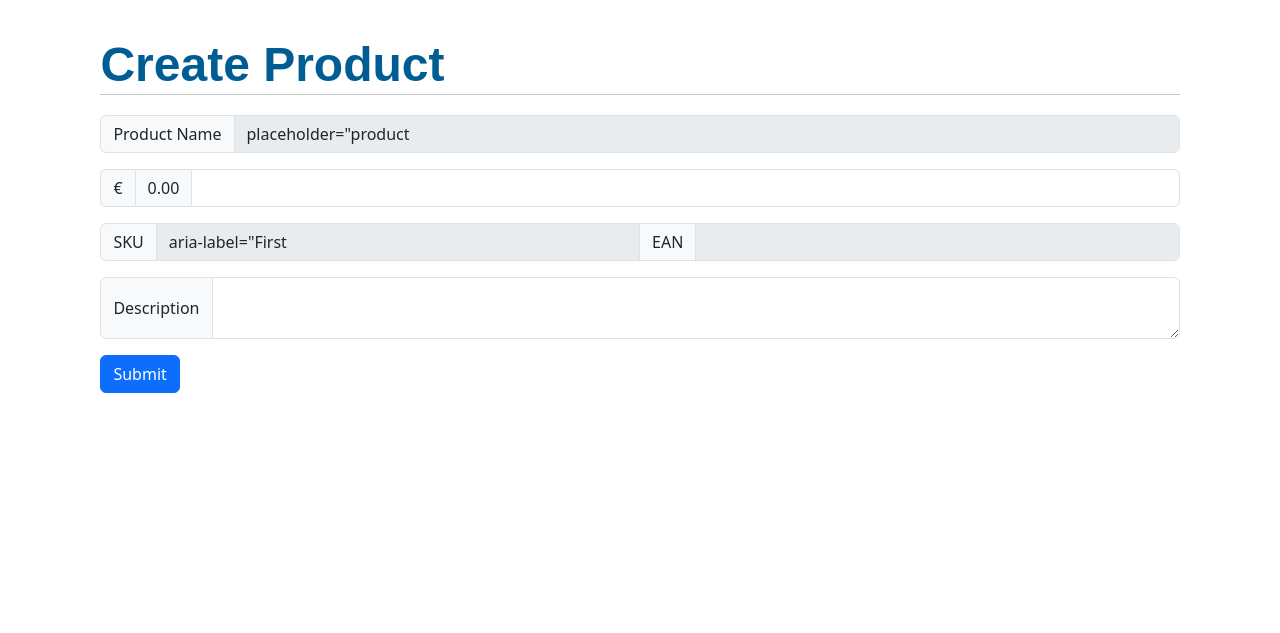
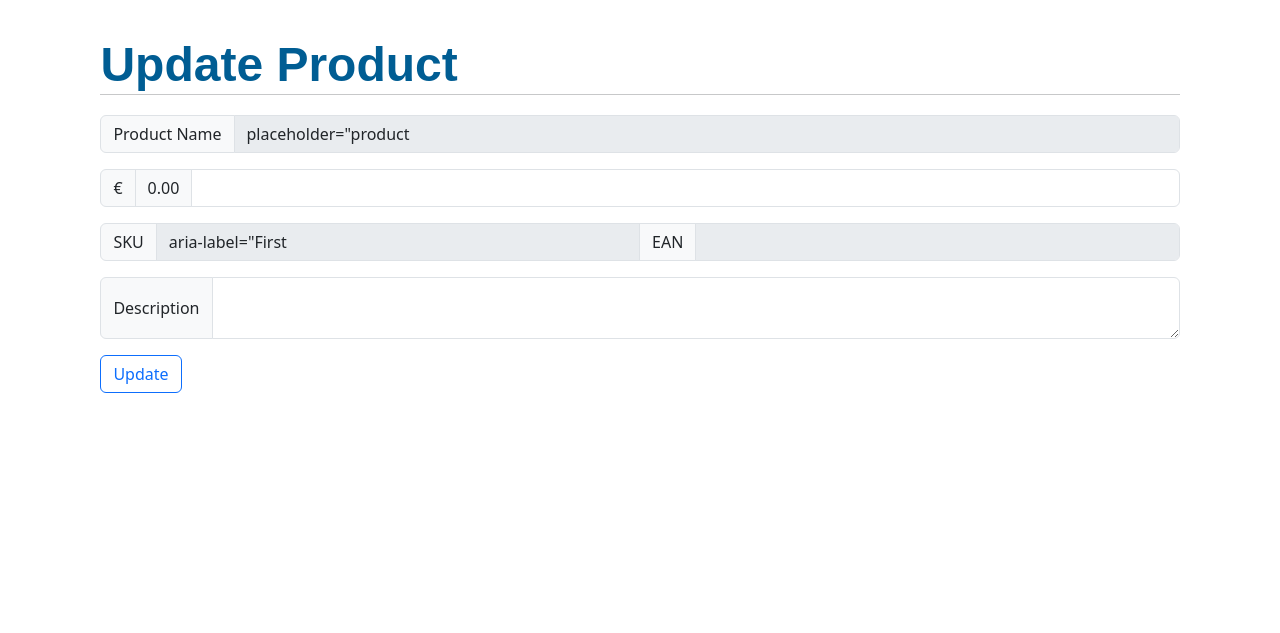
Before and after one commit to joaolscosta/BD-Project, a Flask app: template entrega3/workspace/app/templates/products/update_product.html in a window 1280 px wide. Shown: the part 40-673 px from the top of the page. Run offline with Flask 3, Linux system fonts and the light colour scheme; the template is opened without the code that fills it, so the values that code supplies are empty; some libraries are stand-ins or nearby versions.

Commit message:
Finished app

```diff
--- a/entrega3/workspace/app/app.py
+++ b/entrega3/workspace/app/app.py
@@ -453,7 +453,7 @@
     elif len(description) > 200:
         return render_template("products/create_product.html", error="Description must be less than 200 characters.")
 
-    elif re.search("^(([0-9]){1,13}$", ean) is None:
+    elif re.search("^([0-9]){1,13}$", ean) is None:
         return render_template("products/create_product.html", error="EAN must be 13 digits.")
 
     with pool.connection() as conn:
@@ -720,21 +720,8 @@
 
 @app.route("/supplier/new", methods=("GET", "POST"))
 def create_supplier():
-    if request.method == "GET":
-        with pool.connection() as conn:
-            with conn.cursor(row_factory=namedtuple_row) as cur:
-                    products = cur.execute(
-                        """
-                        SELECT name, SKU from product;
-                        """,
-                        {},
-                    ).fetchall()
-                    log.debug(f"Found {cur.rowcount} rows.")
-
-        return render_template("supplier/create_supplier.html", products=products, error=False)
-
-    else:
-
+    error = False
+    if request.method == "POST":
         name = request.form["name"]
         tin = request.form["tin"]
         address = request.form["address"]
@@ -742,38 +729,50 @@
         sku = request.form["sku"]
 
         if len(tin) > 20:
-            return render_template("supplier/create_supplier.html", error="TIN must be less than 20 characters.")
+            error = "TIN must be less than 20 characters."
 
         if len(name) > 200:
-            return render_template("supplier/create_supplier.html", error="Name must be less than 200 characters.")
+            error="Name must be less than 200 characters."
 
         if len(address) > 255:
-            return render_template("supplier/create_supplier.html", error="Address must be less than 255 characters.")
+            error="Address must be less than 255 characters."
 
         if re.search("^\d{4}-\d{2}-\d{2}$", date) is None:
-            return render_template("supplier/create_supplier.html", error="Date must be in YYYY-MM-DD format.")
+            error="Date must be in YYYY-MM-DD format."
 
 
+        if error is False:
+            with pool.connection() as conn:
+                with conn.cursor(row_factory=namedtuple_row) as cur:
+                    cur.execute(
+                        """
+                        INSERT INTO supplier (name, tin, address, date, SKU)
+                        VALUES (%(name)s, %(tin)s, %(address)s, %(date)s, %(sku)s);
+                        """,
+                        {
+                            "name": name,
+                            "tin": tin,
+                            "address": address,
+                            "date": date,
+                            "sku": sku,
+                        },
+                    )
+                    log.debug(f"Inserted into supplier.")
 
-        with pool.connection() as conn:
-            with conn.cursor(row_factory=namedtuple_row) as cur:
-                cur.execute(
+            return redirect(url_for("suppliers"))
+
+    with pool.connection() as conn:
+        with conn.cursor(row_factory=namedtuple_row) as cur:
+                products = cur.execute(
                     """
-                    INSERT INTO supplier (name, tin, address, date, SKU)
-                    VALUES (%(name)s, %(tin)s, %(address)s, %(date)s, %(sku)s);
+                    SELECT name, SKU from product
+                    WHERE NOT SKU = '-1';
                     """,
-                    {
-                        "name": name,
-                        "tin": tin,
-                        "address": address,
-                        "date": date,
-                        "sku": sku,
-                    },
-                )
-                log.debug(f"Inserted into supplier.")
+                    {},
+                ).fetchall()
+                log.debug(f"Found {cur.rowcount} rows.")
 
-        return redirect(url_for("suppliers"))
-
+    return render_template("supplier/create_supplier.html", products=products, error=error)
 
 @app.route("/supplier/<tin>/delete", methods=("POST",))
 def supplier_delete(tin):
--- a/entrega3/workspace/app/templates/orders/add_order.html
+++ b/entrega3/workspace/app/templates/orders/add_order.html
@@ -160,7 +160,7 @@
         {% endfor %}
       </div>
 
-      <button type="submit" class="btn btn-primary">Regist</button>
+      <button type="submit" class="btn btn-primary">Register</button>
     </form>
   </div>
 </div>
--- a/entrega3/workspace/app/templates/products/create_product.html
+++ b/entrega3/workspace/app/templates/products/create_product.html
@@ -71,7 +71,7 @@
         name="description"
       ></textarea>
     </div>
-    <button class="btn btn-primary">Submit</button>
+    <button class="btn btn-primary">Create</button>
   </form>
   {% endblock %}
 </div>
--- a/entrega3/workspace/app/templates/products/update_product.html
+++ b/entrega3/workspace/app/templates/products/update_product.html
@@ -8,7 +8,7 @@
   }
 </style>
 <div class="title-bar">
-  <h1 class="o-font-title">Create Product</h1>
+  <h1 class="o-font-title">Update Product</h1>
 </div>
 <hr class="hz-line" />
 <div class="form-body">
@@ -50,7 +50,7 @@
         {{product['description']}}
       </textarea>
     </div>
-    <button type="submit" class="btn btn-primary">Submit</button>
+    <button type="submit" class="btn btn-outline-primary">Update</button>
   </form>
   {% endblock %}
 </div>
--- a/entrega3/workspace/app/templates/supplier/create_supplier.html
+++ b/entrega3/workspace/app/templates/supplier/create_supplier.html
@@ -132,7 +132,7 @@
         <input name="tin" type="text" />
       </div>
 
-      <button type="submit" class="btn btn-primary">Submit</button>
+      <button type="submit" class="btn btn-primary">Create</button>
     </form>
   </div>
 </div>
```
